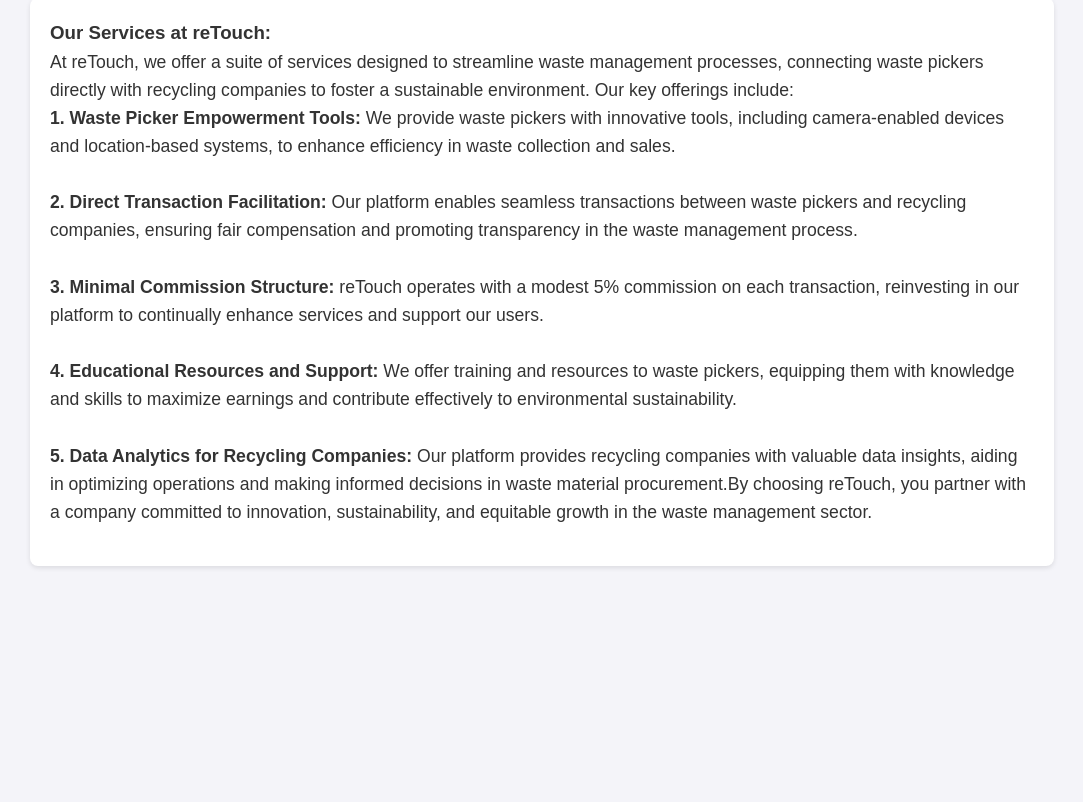
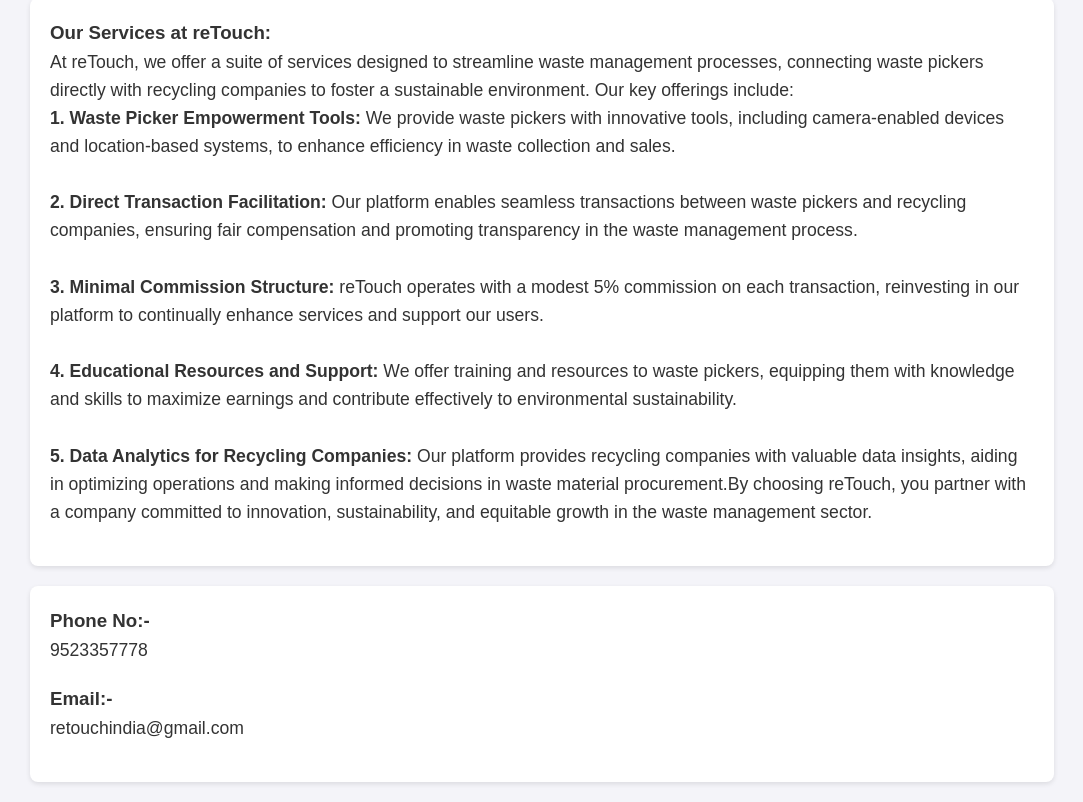
Before and after one commit to Dilip-Soul/reTouch, a plain HTML site: page index.html in a window 1280 px wide. Shown: the part 1143-1945 px from the top of the page, without its empty margins (98-1181 px from the left). Before the commit the page ends 1729 px from the top, so only its background shows below. Drawn offline with Linux system fonts and the light colour scheme.

Commit message:
Add files via upload

```diff
--- a/index.html
+++ b/index.html
@@ -78,6 +78,12 @@
         By choosing reTouch, you partner with a company committed to innovation, sustainability, and equitable growth in the waste management sector.
     </p>
   </div>
+  <div class="container" id="contact">
+    <h3>Phone No:-</h3>
+    <p>9523357778</p>
+    <h3>Email:-</h3>
+    <p>retouchindia@gmail.com</p>
+  </div>
   <footer>
     <p>&copy; 2025 reTouch. All rights reserved.</p>
   </footer>
```
